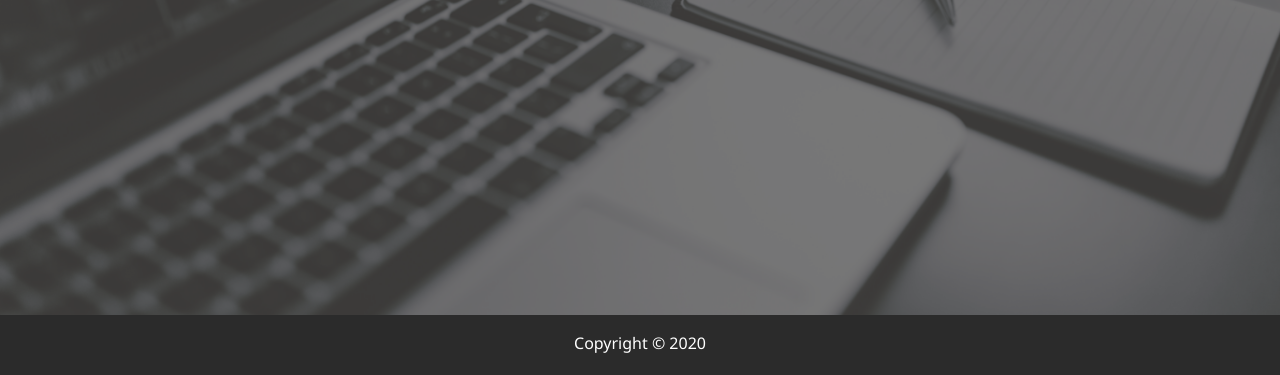
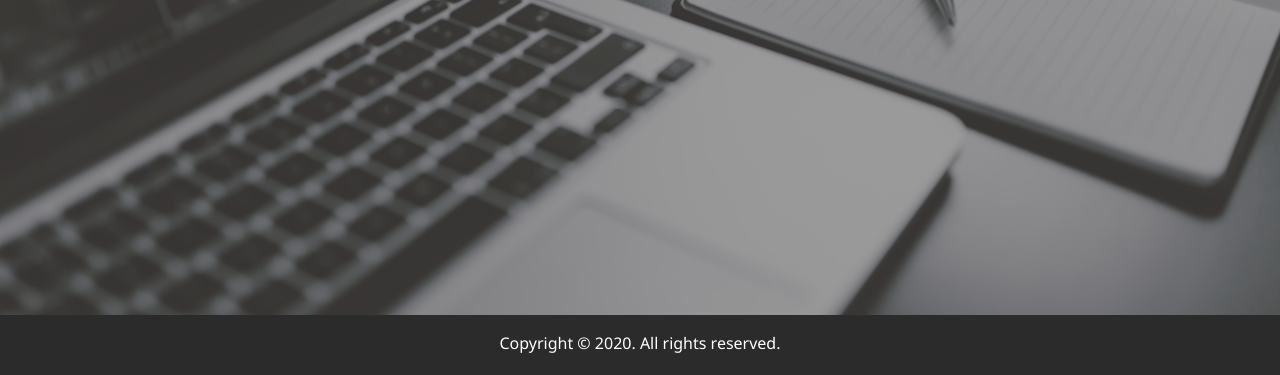
Before and after one commit to Hirslay/Portfolio, a website: page html/contact.html in a window 1280 px wide. Shown: the part 425-800 px from the top of the page. Drawn offline with Linux system fonts and the light colour scheme.

Commit message:
Gray background fixed

```diff
--- a/html/contact.html
+++ b/html/contact.html
@@ -45,6 +45,7 @@
     </header>
 
     <main id="contact">
+        <div class="bgall"></div>
         <h1 class="lg-heading">
             Contact <span class="text-secondary">Me</span>
         </h1>
@@ -65,7 +66,7 @@
     </main>
 
     <footer id="main-footer">
-        Copyright &copy; 2020
+        Copyright &copy; 2020. All rights reserved.
     </footer>
 
     <script src="js/main.js"></script>
--- a/scss/_config.scss
+++ b/scss/_config.scss
@@ -2,7 +2,7 @@ $primary-color: #444;
 $secondary-color: #eece1a;
 $show-home-image: true;
 $home-image: url(../img/background.jpg);
-$background-opacity: 0.7;
+$background-opacity: 0.5;
 
 @mixin easeOut {
     transition: all 0.8s ease-out;
@@ -14,17 +14,6 @@ $background-opacity: 0.7;
             background: $home-image;
             background-attachment: fixed;
             background-size: cover;
-
-            &:after {
-                content:'';
-                position: absolute;
-                top:0;
-                right:0;
-                width: 100%;
-                height: 100%;
-                z-index: -1;
-                background: rgba($primary-color, $background-opacity);
-            }
         }
     }
 }
--- a/scss/main.scss
+++ b/scss/main.scss
@@ -78,7 +78,7 @@ header {
             display: flex;
             flex-direction: column;
             justify-content: flex-end;
-            height: 100vh;
+            height: 100%;
         }
 
         .container {
@@ -128,6 +128,7 @@ header {
 }
 
 main {
+    position: relative;
     padding: 4rem;
     min-height: calc(100vh - 60px);
 
@@ -143,6 +144,17 @@ main {
          }
      }
     }
+}
+
+.bgall {
+    content:'';
+    position: absolute;
+    top:0;
+    right:0;
+    width: 100%;
+    height: 100%;
+    z-index: -1;
+    background: rgba($primary-color, $background-opacity);
 }
 
 // About me
```
Also changed, not shown: html/about.html (+1 -1 lines), html/index.html (+1 -1 lines), html/work.html (+1 -0 lines), html/css/main.css.
